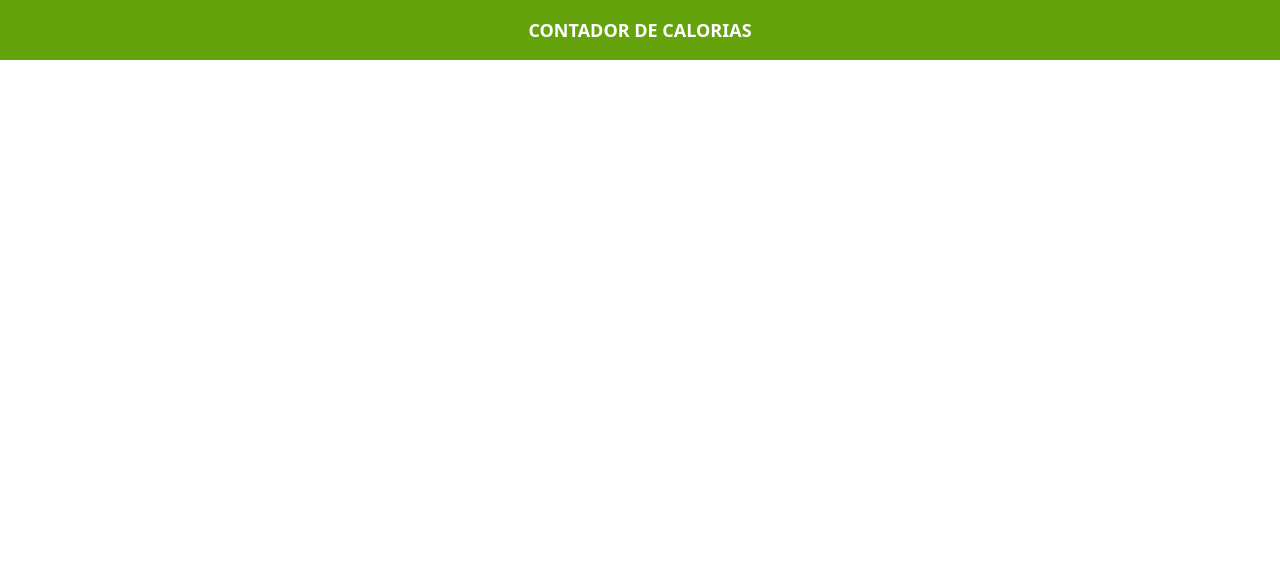
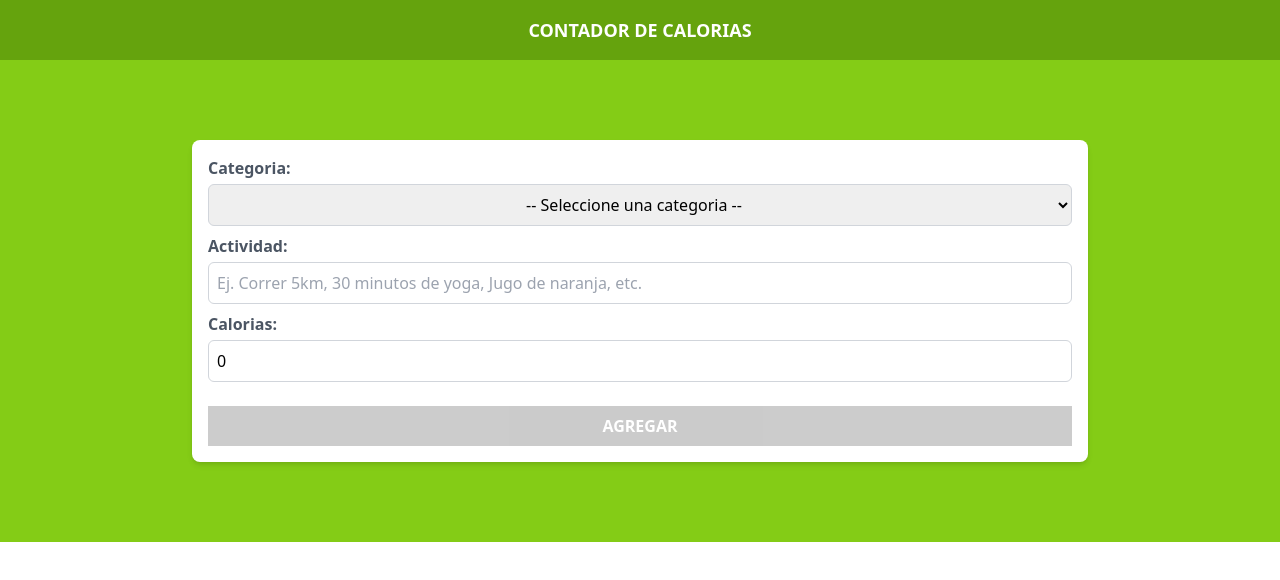
Before and after one commit to JmAtochePascual/ContadorCalorias-React-TS, a React (Vite) app: page / in a window 1280 px wide. Shown: the top 580 px of the page. Built offline with nearby package versions, Linux system fonts and the light colour scheme.

Commit message:
feat: :sparkles: Agrega el componente Formulario para registrar una actividad
Implementa la logica para validar la infomracion del formulario y permitir el envio de datos cuando todos los campos esten correctos

```diff
--- a/package.json
+++ b/package.json
@@ -14,7 +14,8 @@
     "postcss": "^8.5.1",
     "react": "^18.3.1",
     "react-dom": "^18.3.1",
-    "tailwindcss": "^3.4.17"
+    "tailwindcss": "^3.4.17",
+    "uuid": "^11.0.5"
   },
   "devDependencies": {
     "@eslint/js": "^9.17.0",
--- a/src/App.tsx
+++ b/src/App.tsx
@@ -1,3 +1,4 @@
+import Form from "./components/Form"
 import Header from "./components/Header"
 
 function App() {
@@ -5,6 +6,12 @@ function App() {
   return (
     <>
       <Header />
+
+      <main className="bg-lime-500">
+        <section className="w-11/12 mx-auto py-20">
+          <Form />
+        </section>
+      </main>
     </>
   )
 }
--- /dev/null
+++ b/src/components/Form.tsx
@@ -0,0 +1,96 @@
+import { v4 as uuidv4 } from 'uuid';
+
+import { ChangeEvent, FormEvent, useState } from "react";
+import { categories, RECORD_INITIAL } from "../data/categories"
+import { TRecord } from '../types/index';
+
+const Form = () => {
+  const [record, setRecord] = useState<TRecord>(RECORD_INITIAL);
+  const isRecordValid = [record.category, record.activity.trim(), record.calories].every(Boolean) && record.calories > 0;
+
+  const handleChange = (event: ChangeEvent<HTMLInputElement | HTMLSelectElement>) => {
+    setRecord({ ...record, [event.target.name]: event.target.value })
+  }
+
+  const handleSubmit = (event: FormEvent<HTMLFormElement>) => {
+    event.preventDefault();
+
+    console.log({ ...record, activity: record.activity.trim(), calories: +record.calories, id: uuidv4() });
+  }
+
+  return (
+    <form
+      onSubmit={handleSubmit}
+      className="w-11/12 max-w-4xl mx-auto p-4 flex flex-col gap-2 rounded-lg shadow-md bg-white">
+
+      <div>
+        <label
+          htmlFor="category"
+          className="block font-bold text-gray-600">
+          Categoria:
+        </label>
+        <select
+          name="category"
+          id="category"
+          required
+          value={record.category}
+          onChange={handleChange}
+          className="w-full p-2 mt-1 border border-gray-300 rounded-md outline-none cursor-pointer text-center">
+          <option value="">-- Seleccione una categoria --</option>
+          {
+            categories.map(category =>
+              <option
+                key={category.id}
+                value={category.id}>
+                {category.name}
+              </option>
+            )
+          }
+        </select>
+      </div>
+
+      <div>
+        <label
+          htmlFor="activity"
+          className="block font-bold text-gray-600">
+          Actividad:
+        </label>
+        <input
+          type="text"
+          name="activity"
+          id="activity"
+          placeholder="Ej. Correr 5km, 30 minutos de yoga, Jugo de naranja, etc."
+          required
+          value={record.activity}
+          onChange={handleChange}
+          className="w-full p-2 mt-1 border border-gray-300 rounded-md outline-none" />
+      </div>
+
+      <div>
+        <label
+          htmlFor="calories"
+          className="block font-bold text-gray-600">
+          Calorias:
+        </label>
+        <input
+          type="number"
+          min={1}
+          name="calories"
+          id="calories"
+          placeholder="Ej. 150"
+          value={record.calories}
+          onChange={handleChange}
+          className="w-full p-2 mt-1 border border-gray-300 rounded-md outline-none" />
+      </div>
+
+      <input
+        type="submit"
+        value={`${record.category ? record.category === '1' ? 'Agregar Comida' : 'Agregar Ejercicio' : 'Agregar'}`}
+        disabled={!isRecordValid}
+        className="w-full p-2 mt-4 cursor-pointer uppercase bg-black text-white font-bold disabled:opacity-20 disabled:cursor-not-allowed"
+      />
+    </form>
+  )
+}
+
+export default Form
--- /dev/null
+++ b/src/data/categories.ts
@@ -0,0 +1,13 @@
+import { TCategory, TRecord } from "../types";
+
+export const categories: TCategory[] = [
+  { id: 1, name: 'Comida' },
+  { id: 2, name: 'Ejercicio' }
+]
+
+export const RECORD_INITIAL: TRecord = {
+  id: '',
+  category: '',
+  activity: '',
+  calories: 0
+}
--- /dev/null
+++ b/src/types/index.ts
@@ -0,0 +1,11 @@
+export type TCategory = {
+  id: number;
+  name: string;
+}
+
+export type TRecord = {
+  id: string;
+  category: string;
+  activity: string;
+  calories: number;
+}
```
Also changed, not shown: 1 other file (tests, documents, lock files or other folders).
